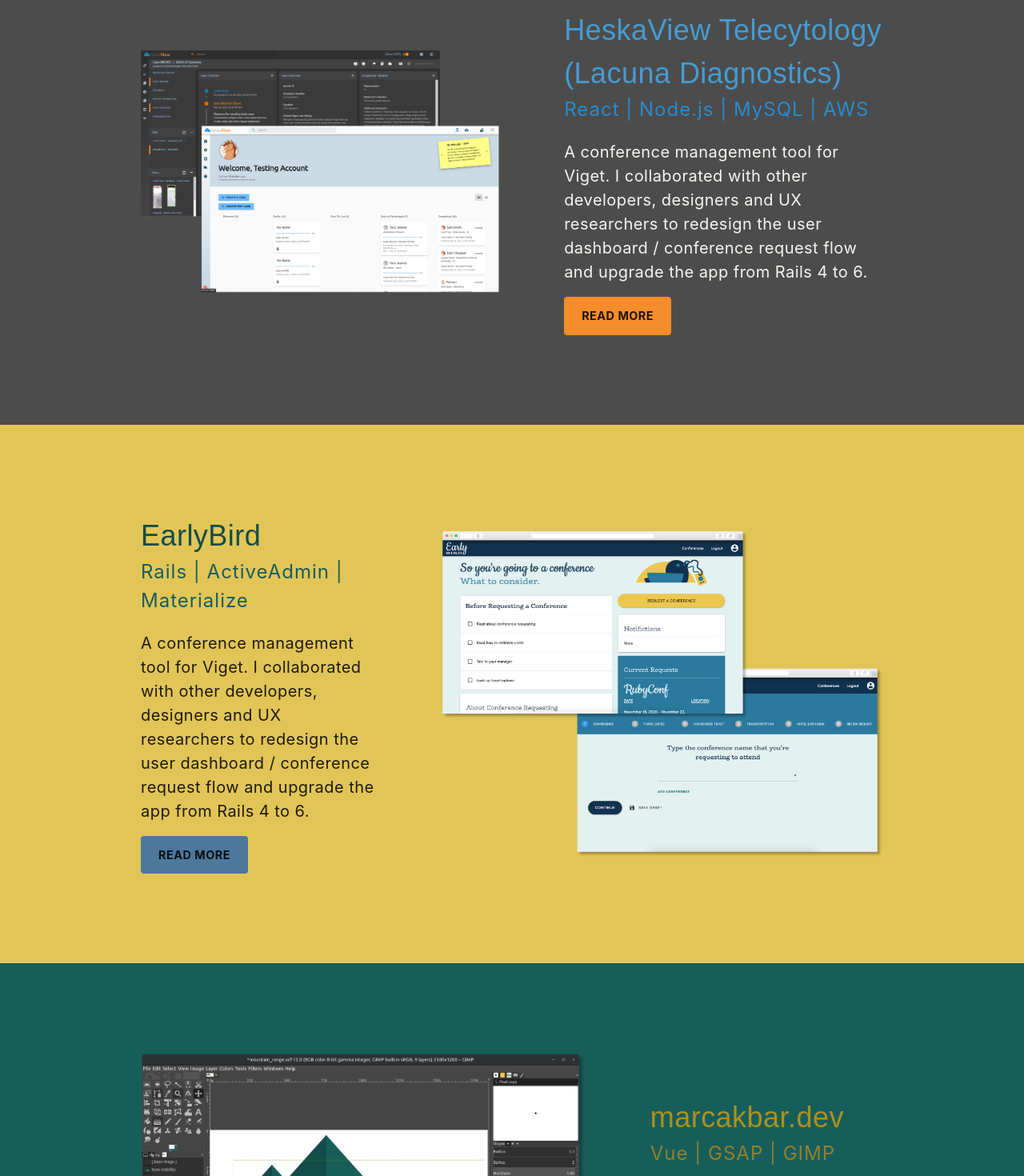
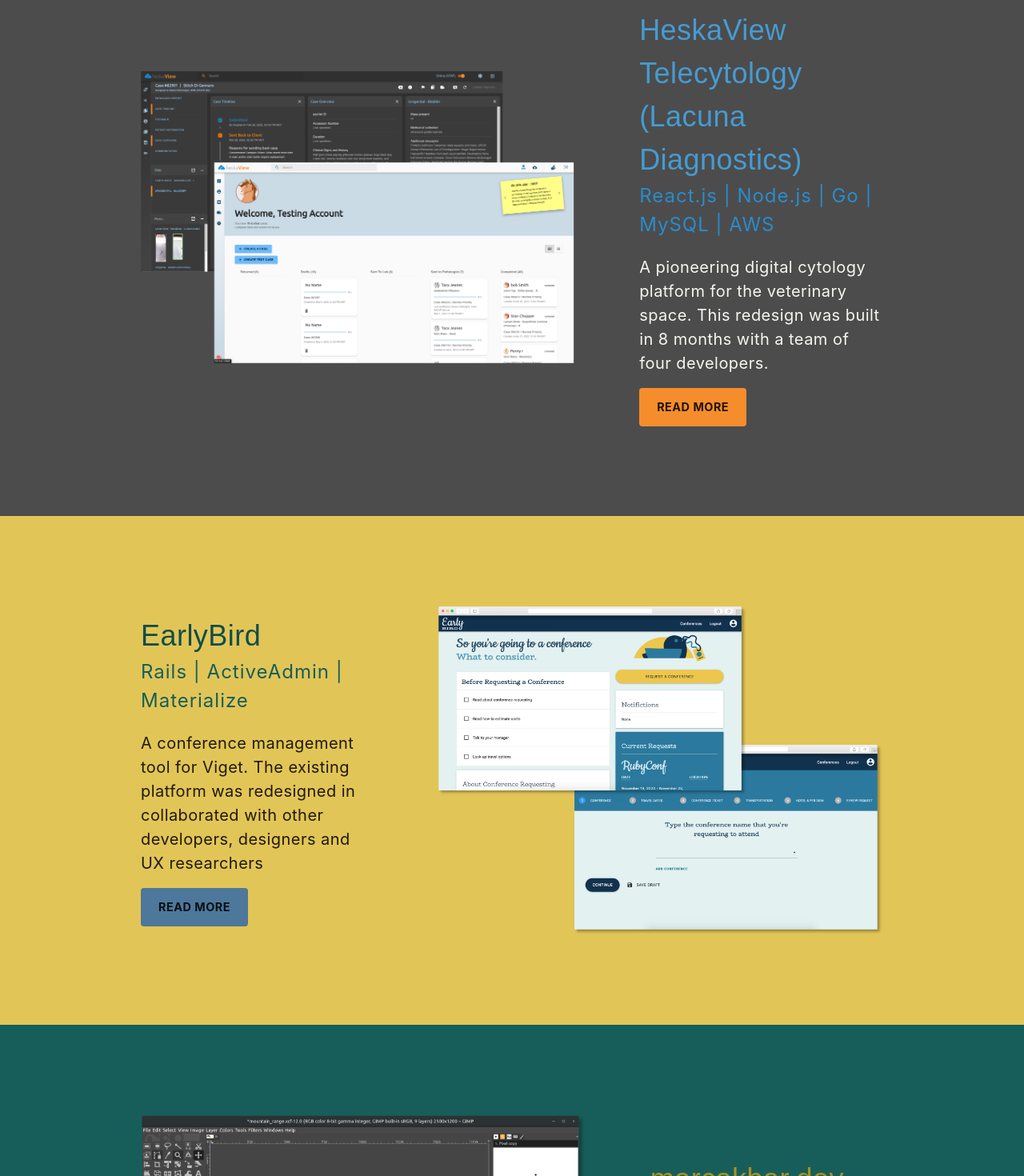
Before and after one commit to marc-akbar/personal-site-2.0, a Vue app: page / in a window 1280 px wide. Shown: the part 1260-2730 px from the top of the page at 80% size. Built offline with nearby package versions, Linux system fonts and the light colour scheme; a web font is replaced by a local one.

Commit message:
Update lacuna description and resume

```diff
--- a/src/components/Work/projectData.js
+++ b/src/components/Work/projectData.js
@@ -2,12 +2,12 @@ export const projectData = [
   {
     class: "lacuna",
     title: "HeskaView Telecytology (Lacuna Diagnostics)",
-    subtitle: "React | Node.js | MySQL | AWS",
+    subtitle: "React.js | Node.js | Go | MySQL | AWS",
     description:
-      "A conference management tool for Viget. I collaborated with other developers, designers and UX researchers to redesign the user dashboard / conference request flow and upgrade the app from Rails 4 to 6.",
+      "A pioneering digital cytology platform for the veterinary space. This redesign was built in 8 months with a team of four developers.",
     image: {
       source: "images/lacuna-image.png",
-      description: "early bird dashboard and request",
+      description: "lacuna dashboard",
     },
     links: [
       {
@@ -21,7 +21,7 @@ export const projectData = [
     title: "EarlyBird",
     subtitle: "Rails | ActiveAdmin | Materialize",
     description:
-      "A conference management tool for Viget. I collaborated with other developers, designers and UX researchers to redesign the user dashboard / conference request flow and upgrade the app from Rails 4 to 6.",
+      "A conference management tool for Viget. The existing platform was redesigned in collaborated with other developers, designers and UX researchers",
     image: {
       source: "images/eb-image.png",
       description: "early bird dashboard and request",
@@ -36,7 +36,7 @@ export const projectData = [
   {
     class: "personal",
     title: "marcakbar.dev",
-    subtitle: "Vue | GSAP | GIMP",
+    subtitle: "Vue.js | GSAP | GIMP",
     description:
       "A test in design. This site was an exploration into a lightweight web framework, animations, and design tools.",
     image: {
```
Also changed, not shown: 1 other file (tests, documents, lock files or other folders).
